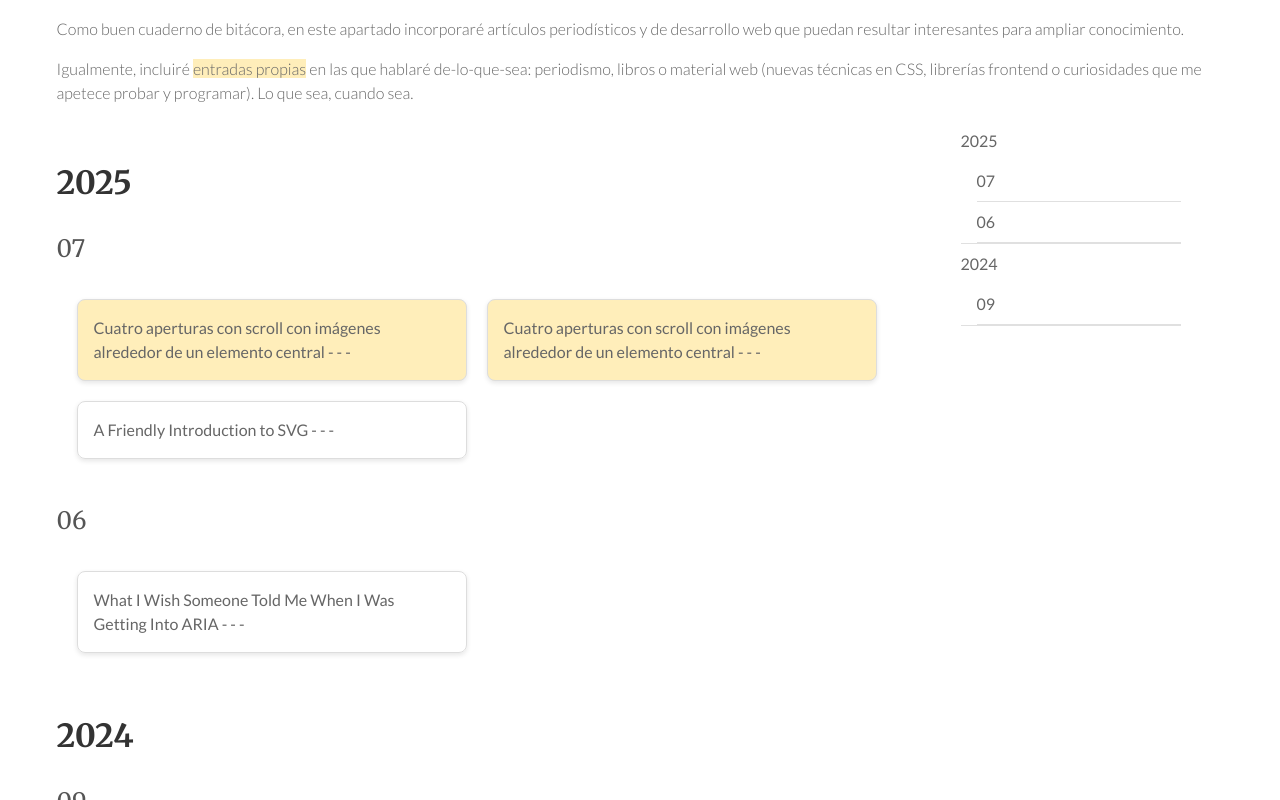
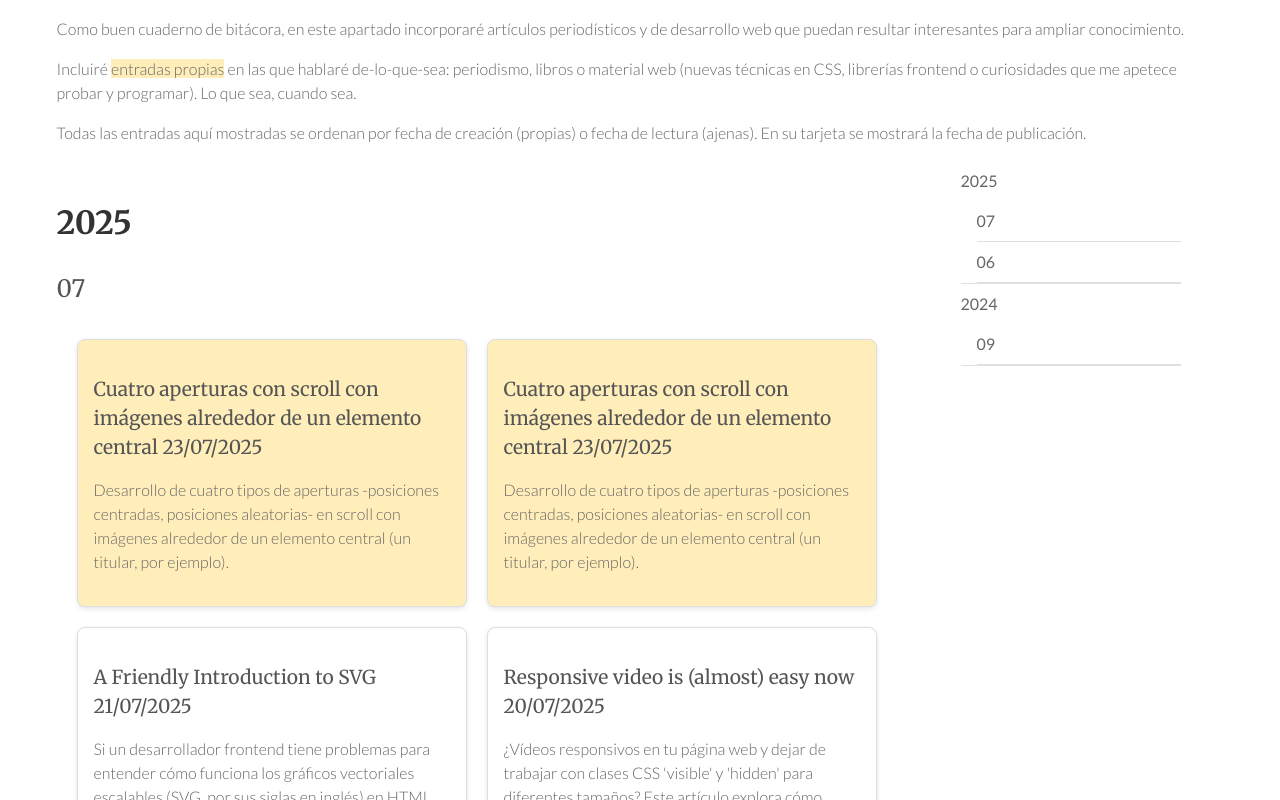
Before and after one commit to CarlosMunozDiaz/carlosmunozdiaz.github.io, a SvelteKit app: page /bitacora in a window 1280 px wide. Shown: the part 240-1040 px from the top of the page. Built offline with nearby package versions, Linux system fonts and the light colour scheme.

Commit message:
Modificando el contenido a mostrar

```diff
--- a/src/lib/data/bitacora.json
+++ b/src/lib/data/bitacora.json
@@ -58,5 +58,17 @@
     "link": "https://www.joshwcomeau.com/svg/friendly-introduction-to-svg/",
     "image": "",
     "own_entry": false
+  },
+  {
+    "id": 6,
+    "title": "Responsive video is (almost) easy now",
+    "description": "¿Vídeos responsivos en tu página web y dejar de trabajar con clases CSS 'visible' y 'hidden' para diferentes tamaños? Este artículo explora cómo hacerlo.",
+    "authors": "Koos Looijesteijn",
+    "medio": "Koos Looijesteijn's Blog",
+    "date_publication": "20/07/2025",
+    "date_read": "30/07/2025",
+    "link": "https://www.kooslooijesteijn.net/blog/responsive-video-easy",
+    "image": "",
+    "own_entry": false
   }
 ]
--- a/src/routes/bitacora/+page.svelte
+++ b/src/routes/bitacora/+page.svelte
@@ -91,7 +91,8 @@
 <div class="content" view-transition-name="page">
     <h1>BITÁCORA</h1>
     <p>Como buen cuaderno de bitácora, en este apartado incorporaré artículos periodísticos y de desarrollo web que puedan resultar interesantes para ampliar conocimiento.</p>
-    <p>Igualmente, incluiré <span style="background: #ffeeba;">entradas propias</span> en las que hablaré de-lo-que-sea: periodismo, libros o material web (nuevas técnicas en CSS, librerías frontend o curiosidades que me apetece probar y programar). Lo que sea, cuando sea.</p>
+    <p>Incluiré <span style="background: #ffeeba;">entradas propias</span> en las que hablaré de-lo-que-sea: periodismo, libros o material web (nuevas técnicas en CSS, librerías frontend o curiosidades que me apetece probar y programar). Lo que sea, cuando sea.</p>
+    <p>Todas las entradas aquí mostradas se ordenan por fecha de creación (propias) o fecha de lectura (ajenas). En su tarjeta se mostrará la fecha de publicación.</p>
 
     <div class="bitacora-layout">
       <div class="posts-list">
@@ -106,11 +107,13 @@
                 <h3>{month}</h3>
                 <div class="contenedor">
                   {#each tree[year][month] as post}
-                    <div class="tarjeta" style="background: {post['own_entry'] ? '#ffeeba' : 'transparent'}">
-                      <a href={post.link} style="text-decoration: none; color: inherit;">
-                        {post.title} - {post.author} - {post.content} - {post.fecha}
-                      </a>
-                    </div>
+                    <a class="tarjeta" href="{post.link}" style="text-decoration: none; color: inherit; background: {post['own_entry'] ? '#ffeeba' : 'transparent'}">
+                      <div class="tarjeta-content">
+                        <h4>{post.title} {post.date_publication}</h4>
+                        <p>{post.author}</p>
+                        <p>{post.description}</p>
+                      </div>
+                    </a>
                   {/each}
                 </div>
               </article>
```
Also changed, not shown: src/routes/works/+page.svelte (+7 -5 lines).
